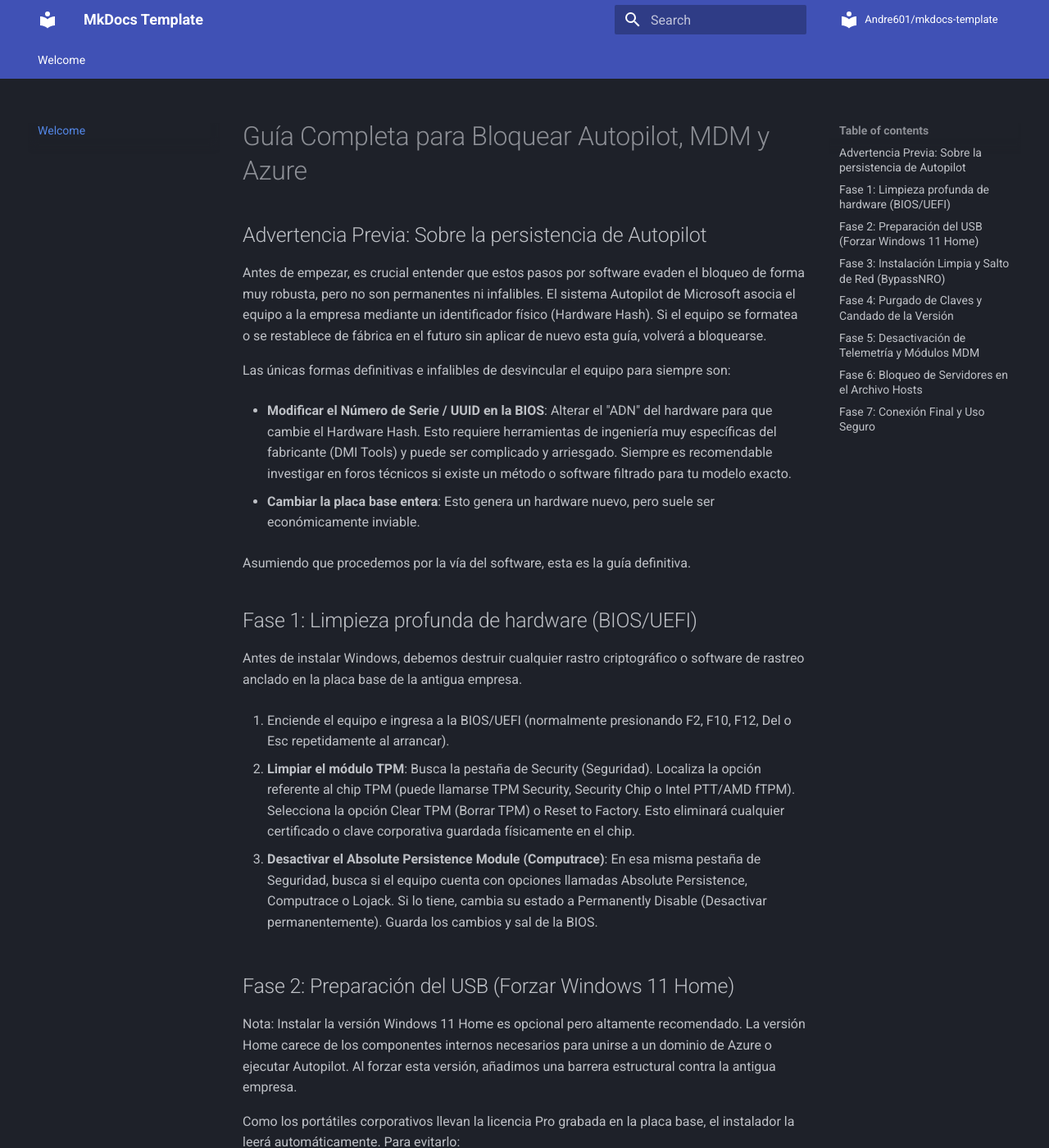
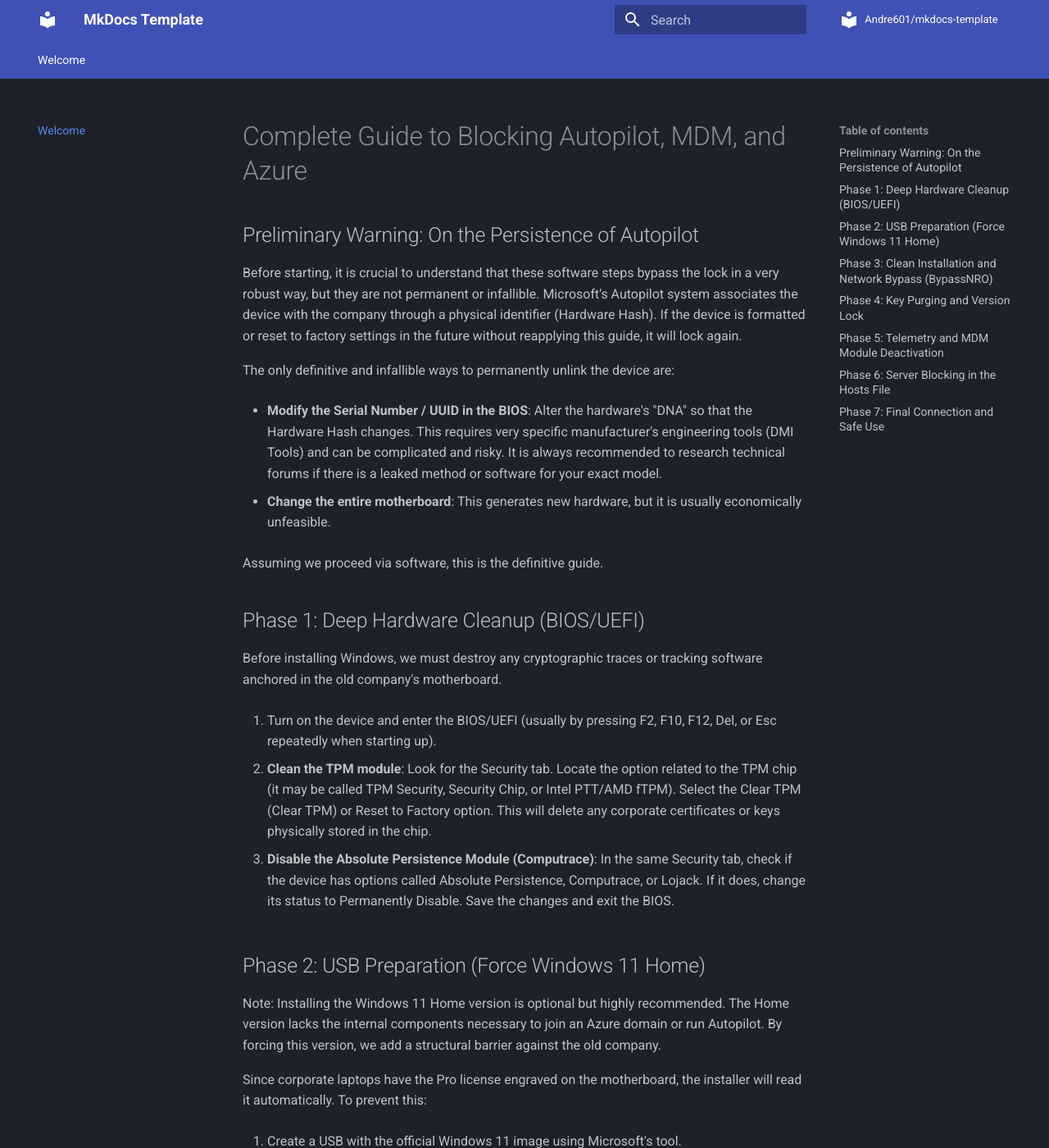
Before and after one commit to ibsorn/A-complete-guide-about-blocking-Autopilot-MDM-Azure, an MkDocs documentation site: the page built from docs/index.md, in a window 1280 px wide and 1400 px high. Shown: the whole window at 82% size. Built offline with MkDocs 1.6.1 and Material for MkDocs 9.7.7, drawn with Linux system fonts in a browser that asks for light colours; comment, search, counter and statistics services are not loaded; some of the changed text lies outside the part shown.

Commit message:
Guide translated to english

````diff
--- a/docs/index.md
+++ b/docs/index.md
@@ -1,40 +1,40 @@
-# Guía Completa para Bloquear Autopilot, MDM y Azure
+# Complete Guide to Blocking Autopilot, MDM, and Azure
 
-## Advertencia Previa: Sobre la persistencia de Autopilot
+## Preliminary Warning: On the Persistence of Autopilot
 
-Antes de empezar, es crucial entender que estos pasos por software evaden el bloqueo de forma muy robusta, pero no son permanentes ni infalibles. El sistema Autopilot de Microsoft asocia el equipo a la empresa mediante un identificador físico (Hardware Hash). Si el equipo se formatea o se restablece de fábrica en el futuro sin aplicar de nuevo esta guía, volverá a bloquearse.
+Before starting, it is crucial to understand that these software steps bypass the lock in a very robust way, but they are not permanent or infallible. Microsoft's Autopilot system associates the device with the company through a physical identifier (Hardware Hash). If the device is formatted or reset to factory settings in the future without reapplying this guide, it will lock again.
 
-Las únicas formas definitivas e infalibles de desvincular el equipo para siempre son:
+The only definitive and infallible ways to permanently unlink the device are:
 
-- **Modificar el Número de Serie / UUID en la BIOS**: Alterar el "ADN" del hardware para que cambie el Hardware Hash. Esto requiere herramientas de ingeniería muy específicas del fabricante (DMI Tools) y puede ser complicado y arriesgado. Siempre es recomendable investigar en foros técnicos si existe un método o software filtrado para tu modelo exacto.
+- **Modify the Serial Number / UUID in the BIOS**: Alter the hardware's "DNA" so that the Hardware Hash changes. This requires very specific manufacturer's engineering tools (DMI Tools) and can be complicated and risky. It is always recommended to research technical forums if there is a leaked method or software for your exact model.
 
-- **Cambiar la placa base entera**: Esto genera un hardware nuevo, pero suele ser económicamente inviable.
+- **Change the entire motherboard**: This generates new hardware, but it is usually economically unfeasible.
 
-Asumiendo que procedemos por la vía del software, esta es la guía definitiva.
+Assuming we proceed via software, this is the definitive guide.
 
-## Fase 1: Limpieza profunda de hardware (BIOS/UEFI)
+## Phase 1: Deep Hardware Cleanup (BIOS/UEFI)
 
-Antes de instalar Windows, debemos destruir cualquier rastro criptográfico o software de rastreo anclado en la placa base de la antigua empresa.
+Before installing Windows, we must destroy any cryptographic traces or tracking software anchored in the old company's motherboard.
 
-1. Enciende el equipo e ingresa a la BIOS/UEFI (normalmente presionando F2, F10, F12, Del o Esc repetidamente al arrancar).
+1. Turn on the device and enter the BIOS/UEFI (usually by pressing F2, F10, F12, Del, or Esc repeatedly when starting up).
 
-2. **Limpiar el módulo TPM**: Busca la pestaña de Security (Seguridad). Localiza la opción referente al chip TPM (puede llamarse TPM Security, Security Chip o Intel PTT/AMD fTPM). Selecciona la opción Clear TPM (Borrar TPM) o Reset to Factory. Esto eliminará cualquier certificado o clave corporativa guardada físicamente en el chip.
+2. **Clean the TPM module**: Look for the Security tab. Locate the option related to the TPM chip (it may be called TPM Security, Security Chip, or Intel PTT/AMD fTPM). Select the Clear TPM (Clear TPM) or Reset to Factory option. This will delete any corporate certificates or keys physically stored in the chip.
 
-3. **Desactivar el Absolute Persistence Module (Computrace)**: En esa misma pestaña de Seguridad, busca si el equipo cuenta con opciones llamadas Absolute Persistence, Computrace o Lojack. Si lo tiene, cambia su estado a Permanently Disable (Desactivar permanentemente). Guarda los cambios y sal de la BIOS.
+3. **Disable the Absolute Persistence Module (Computrace)**: In the same Security tab, check if the device has options called Absolute Persistence, Computrace, or Lojack. If it does, change its status to Permanently Disable. Save the changes and exit the BIOS.
 
-## Fase 2: Preparación del USB (Forzar Windows 11 Home)
+## Phase 2: USB Preparation (Force Windows 11 Home)
 
-Nota: Instalar la versión Windows 11 Home es opcional pero altamente recomendado. La versión Home carece de los componentes internos necesarios para unirse a un dominio de Azure o ejecutar Autopilot. Al forzar esta versión, añadimos una barrera estructural contra la antigua empresa.
+Note: Installing the Windows 11 Home version is optional but highly recommended. The Home version lacks the internal components necessary to join an Azure domain or run Autopilot. By forcing this version, we add a structural barrier against the old company.
 
-Como los portátiles corporativos llevan la licencia Pro grabada en la placa base, el instalador la leerá automáticamente. Para evitarlo:
+Since corporate laptops have the Pro license engraved on the motherboard, the installer will read it automatically. To prevent this:
 
-1. Crea un USB con la imagen oficial de Windows 11 usando la herramienta de Microsoft.
+1. Create a USB with the official Windows 11 image using Microsoft's tool.
 
-2. Conecta el USB en tu equipo actual y abre la carpeta llamada sources.
+2. Connect the USB to your current device and open the folder called sources.
 
-3. Haz clic derecho en un espacio vacío > Nuevo > Documento de texto.
+3. Right-click in an empty space > New > Text Document.
 
-4. Pega exactamente las siguientes líneas:
+4. Paste exactly the following lines:
 
    ```
    [EditionID]
@@ -45,95 +45,95 @@
    0
    ```
 
-5. Selecciona Archivo > Guardar como. En la opción "Tipo", elige Todos los archivos (.). Nombra el archivo exactamente como ei.cfg y guárdalo.
+5. Select File > Save As. In the "Type" option, choose All files (.). Name the file exactly as ei.cfg and save it.
 
-## Fase 3: Instalación Limpia y Salto de Red (BypassNRO)
+## Phase 3: Clean Installation and Network Bypass (BypassNRO)
 
-1. Desconecta el portátil físicamente de internet (sin cable Ethernet y, si es necesario, apaga tu router Wi-Fi temporalmente).
+1. Physically disconnect the laptop from the internet (no Ethernet cable, and if necessary, temporarily turn off your Wi-Fi router).
 
-2. Arranca el equipo desde el USB e inicia la instalación.
+2. Boot the device from the USB and start the installation.
 
-3. Al llegar a la pantalla "¿Dónde quieres instalar Windows?", selecciona una por una todas las particiones existentes y pulsa Eliminar hasta que el disco entero sea "Espacio sin asignar". Selecciona ese espacio y pulsa Siguiente.
+3. When you reach the screen "Where do you want to install Windows?", select each existing partition one by one and press Delete until the entire disk is "Unallocated Space". Select that space and press Next.
 
-4. Cuando termine de instalar y aparezca la primera pantalla de configuración ("¿Es este el país o región correcto?"), presiona las teclas Shift + F10 (o Shift + Fn + F10) para abrir la consola de comandos (CMD).
+4. When the installation finishes and the first configuration screen appears ("Is this the correct country or region?"), press the Shift + F10 keys (or Shift + Fn + F10) to open the command console (CMD).
 
-5. Escribe exactamente `oobe\bypassnro` y presiona Enter.
+5. Type exactly `oobe\bypassnro` and press Enter.
 
-6. El equipo se reiniciará. Vuelve a seleccionar el país y teclado. Al llegar a la pantalla de red, aparecerá una nueva opción abajo: "No tengo internet". Púlsala.
+6. The device will restart. Reselect the country and keyboard. When you reach the network screen, a new option will appear at the bottom: "I have no internet". Click it.
 
-7. Selecciona "Continuar con la configuración limitada", crea una cuenta de usuario Local (ej. "Admin") y termina hasta llegar al escritorio.
+7. Select "Continue with limited setup", create a Local user account (e.g., "Admin"), and finish until you reach the desktop.
 
-## Fase 4: Purgado de Claves y Candado de la Versión
+## Phase 4: Key Purging and Version Lock
 
-Aplica estos pasos en el escritorio, manteniendo el equipo sin internet, para evitar que Windows recupere su versión Pro original.
+Apply these steps on the desktop, keeping the device offline, to prevent Windows from recovering its original Pro version.
 
-1. Abre el menú Inicio, escribe cmd, haz clic derecho en "Símbolo del sistema" y selecciona Ejecutar como administrador.
+1. Open the Start menu, type cmd, right-click on "Command Prompt" and select Run as administrator.
 
-2. Borra la clave de la placa base del registro ejecutando: `slmgr.vbs /cpky`
+2. Delete the motherboard key from the registry by running: `slmgr.vbs /cpky`
 
-3. Desinstala cualquier clave precargada ejecutando: `slmgr.vbs /upk`
+3. Uninstall any preloaded key by running: `slmgr.vbs /upk`
 
-4. Fija la versión Home con la clave genérica oficial ejecutando: `slmgr.vbs /ipk YTMG3-N6DKC-DKB77-7M9GH-8HVX7`
+4. Lock the Home version with the official generic key by running: `slmgr.vbs /ipk YTMG3-N6DKC-DKB77-7M9GH-8HVX7`
 
-5. Bloquea las actualizaciones de versión forzadas: Presiona Windows + R, escribe regedit y navega hasta `HKEY_LOCAL_MACHINE\SOFTWARE\Policies\Microsoft`. Si no existe, crea dentro una clave llamada WindowsStore. Dentro de ella, crea un "Valor de DWORD (32 bits)" llamado DisableOSUpgrade y ponle valor 1.
+5. Block forced version updates: Press Windows + R, type regedit and navigate to `HKEY_LOCAL_MACHINE\SOFTWARE\Policies\Microsoft`. If it doesn't exist, create a key called WindowsStore inside it. Inside it, create a "DWORD (32-bit) Value" called DisableOSUpgrade and set its value to 1.
 
-## Fase 5: Desactivación de Telemetría y Módulos MDM
+## Phase 5: Telemetry and MDM Module Deactivation
 
-Cortaremos de raíz los servicios de Windows encargados de la administración remota.
+We will cut off at the root the Windows services responsible for remote administration.
 
-En el mismo cmd como Administrador, ejecuta estos dos comandos para inutilizar el motor de enrutamiento MDM:
+In the same Administrator CMD, run these two commands to disable the MDM routing engine:
 
 ```
 sc stop dmwappushservice
 sc config dmwappushservice start= disabled
 ```
 
-Ejecuta estos dos para apagar la telemetría corporativa:
+Run these two to turn off corporate telemetry:
 
 ```
 sc stop DiagTrack
 sc config DiagTrack start= disabled
 ```
 
-Ejecuta este comando en una sola línea para prohibir la inscripción de dispositivos móviles:
+Run this command on a single line to prohibit mobile device enrollment:
 
 ```
 reg add "HKLM\SOFTWARE\Policies\Microsoft\Windows\CurrentVersion\MDM" /v DisableRegistration /t REG_DWORD /d 1 /f
 ```
 
-Ejecuta este comando para bloquear la unión automática a Azure (Entra ID) en segundo plano:
+Run this command to block automatic joining to Azure (Entra ID) in the background:
 
 ```
 reg add "HKLM\SOFTWARE\Policies\Microsoft\Windows\WorkplaceJoin" /v BlockAADWorkplaceJoin /t REG_DWORD /d 1 /f
 ```
 
-## Fase 6: Bloqueo de Servidores en el Archivo Hosts
+## Phase 6: Server Blocking in the Hosts File
 
-Evitaremos que el equipo contacte con los dominios de despliegue de Microsoft, blindando el archivo para que el antivirus no lo revierta.
+We will prevent the device from contacting Microsoft's deployment domains, shielding the file so that antivirus doesn't revert it.
 
-1. Abre el menú Inicio, busca el Bloc de notas y ábrelo como Administrador.
+1. Open the Start menu, search for Notepad and open it as Administrator.
 
-2. Ve a Archivo > Abrir. Navega a `C:\Windows\System32\drivers\etc`. Cambia la vista inferior a "Todos los archivos (.)" y abre el archivo hosts.
+2. Go to File > Open. Navigate to `C:\Windows\System32\drivers\etc`. Change the bottom view to "All files (.)" and open the hosts file.
 
-3. Añade estas dos líneas al final del texto, guarda (Ctrl+G) y cierra el bloc de notas:
+3. Add these two lines at the end of the text, save (Ctrl+S) and close Notepad:
 
    ```
    0.0.0.0 ztd.desktop.microsoft.com
    0.0.0.0 cs.dds.microsoft.com
    ```
 
-4. Abre Seguridad de Windows > Protección antivirus y contra amenazas > Administrar la configuración. Baja hasta "Exclusiones", haz clic en Agregar o quitar exclusiones > Agregar exclusión > Archivo. Selecciona el archivo hosts que acabas de modificar.
+4. Open Windows Security > Virus & threat protection > Manage settings. Scroll down to "Exclusions", click Add or remove exclusions > Add exclusion > File. Select the hosts file you just modified.
 
-5. Abre el Explorador de archivos, ve a `C:\Windows\System32\drivers\etc`, haz clic derecho sobre el archivo hosts > Propiedades, marca la casilla Solo lectura y dale a Aceptar.
+5. Open File Explorer, go to `C:\Windows\System32\drivers\etc`, right-click on the hosts file > Properties, check the Read-only box and click OK.
 
-## Fase 7: Conexión Final y Uso Seguro
+## Phase 7: Final Connection and Safe Use
 
-Tu equipo ya está fortificado.
+Your device is now fortified.
 
-1. Conecta el equipo a Internet.
+1. Connect the device to the Internet.
 
-2. Ve a Configuración > Cuentas > Tu información y pulsa "Iniciar sesión con una cuenta de Microsoft en su lugar". Puedes añadir tu cuenta personal libremente. Configura Windows Hello (PIN o Biometría) en "Opciones de inicio de sesión".
+2. Go to Settings > Accounts > Your info and click "Sign in with a Microsoft account instead". You can freely add your personal account. Configure Windows Hello (PIN or Biometrics) in "Sign-in options".
 
-**Regla Crítica de Uso**: Si en algún momento necesitas iniciar sesión con una cuenta de trabajo (Office 365, Teams, Outlook), aparecerá una ventana diciendo "Permitir que mi organización administre mi dispositivo". Debes desmarcar siempre esa casilla y hacer clic explícitamente en "No, iniciar sesión solo en esta aplicación".
+**Critical Usage Rule**: If at any point you need to sign in with a work account (Office 365, Teams, Outlook), a window will appear saying "Allow my organization to manage my device". You must always uncheck that box and explicitly click "No, sign in only to this app".
 
-Siguiendo esta guía completa, el equipo actuará a todos los efectos como un ordenador personal de consumo, manteniendo bloqueadas las puertas traseras del control empresarial.
+By following this complete guide, the device will act in all respects as a consumer personal computer, keeping the backdoors of corporate control blocked.
````
